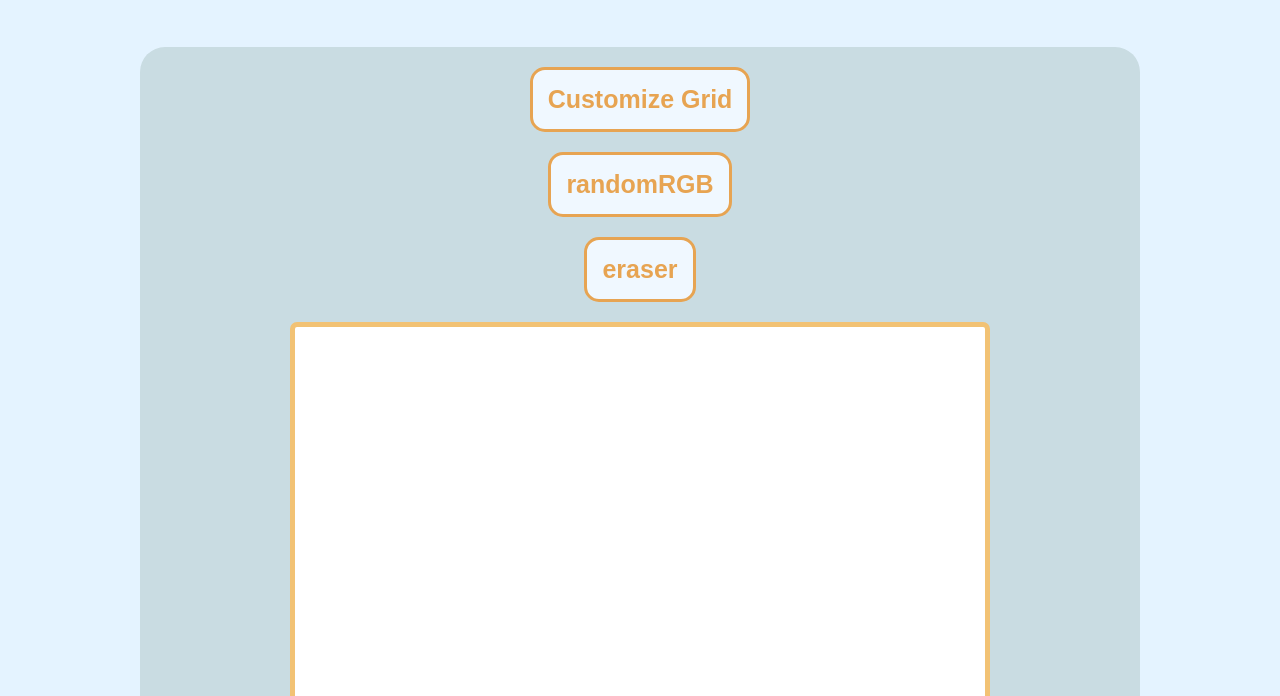
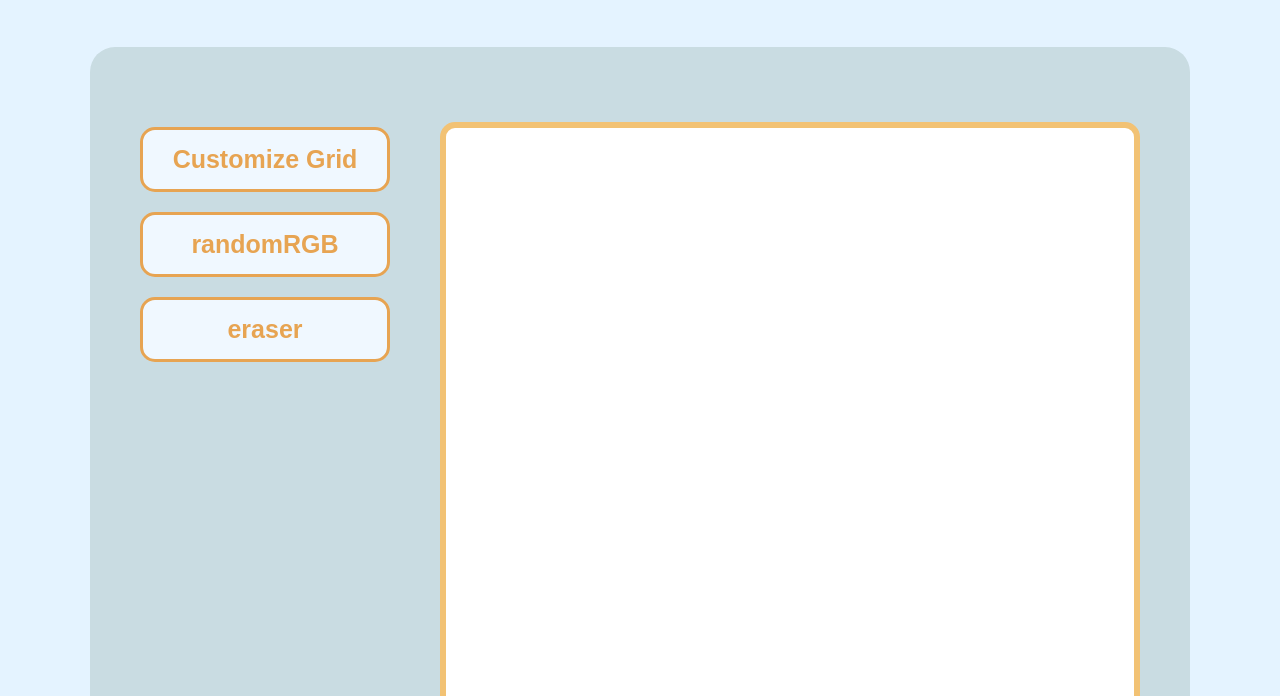
Before and after one commit to ShivamUniyal-22CS-30/Etch-a-Sketch, a plain HTML site: page index.html in a window 1280 px wide. Shown: the part 104-800 px from the top of the page. Drawn offline with Linux system fonts and the light colour scheme.

Commit message:
positioning the 3 buttons

```diff
--- a/style.css
+++ b/style.css
@@ -18,9 +18,9 @@ h1{
 }
 
 #container{
-    background-color:white;
-    border: 5px solid #f2c274;
-    border-radius:7px;
+    background-color:rgb(255, 255, 255);
+    border: 6px solid #f2c274;
+    border-radius:15px;
     width: 700px;
     height: 700px;
     margin:3px auto;
@@ -45,7 +45,7 @@ button{
     font-weight: bolder;
     border-radius: 15px;
     display: block;
-    width: auto;
+    width: 250px;
     margin:0px auto;
     margin-bottom: 20px;
 
@@ -55,10 +55,23 @@ button{
 }
 
 .allBackground{
-    width:1000px;
+    width:fit-content;
     height: 850px;
     border-radius: 25px;
     margin:50px auto;
-    padding: 20px;
+    padding:50px 50px;
     background-color: rgb(201, 220, 226);
+
+    /* positioning buttons w.r.t the canvas */
+    display: flex;
+    align-items: center;
+
 }
+
+.allButtons{
+    /* border:2px solid brown; */
+    margin: 30px 0px;
+    margin-right: 50px;
+    height: 400px;
+    align-self: flex-start;
+}
```
